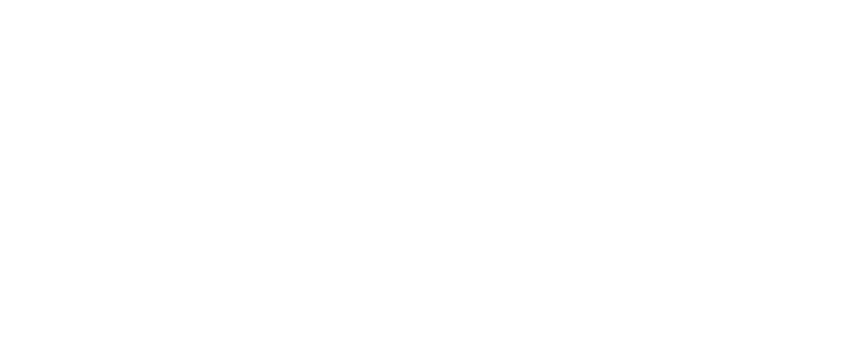
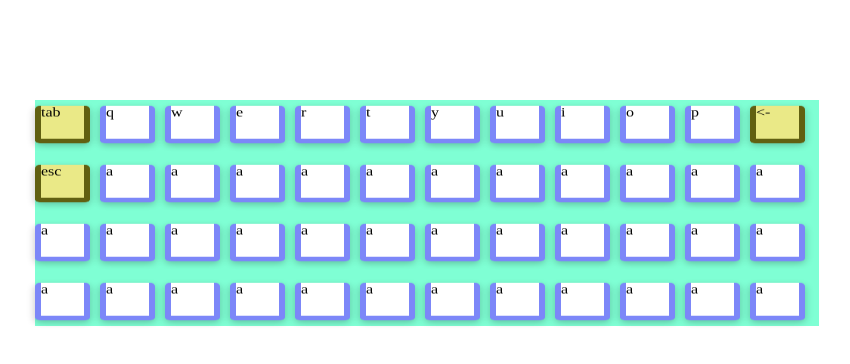
Before and after one commit to conceptroot/virtual-keyboard, a website built with webpack: page src/index.html in a window 1280 px wide. Shown: the whole page, without its empty margins (213-1063 px from the left). Built offline with nearby package versions, Linux system fonts and the light colour scheme.

Commit message:
feat: add key class in js. Create constructor, add some styles for keys

```diff
--- a/package.json
+++ b/package.json
@@ -22,6 +22,7 @@
     "@babel/core": "^7.21.4",
     "@babel/preset-env": "^7.21.4",
     "babel-loader": "^9.1.2",
+    "copy-webpack-plugin": "^11.0.0",
     "css-loader": "^6.7.3",
     "html-loader": "^4.2.0",
     "html-webpack-plugin": "^5.5.1",
--- a/src/index.html
+++ b/src/index.html
@@ -7,6 +7,7 @@
     <title>CVK</title>
 </head>
 <body>
-
+    <div class="keyboard">
+    </div>
 </body>
 </html>
--- a/src/index.js
+++ b/src/index.js
@@ -0,0 +1,12 @@
+import { Key } from "./js/key";
+import data from './js/layout.json'
+window.onload = async () => {
+    console.log(data)
+    const keys = []
+    for  (let key of data) {
+        keys.push(new Key(key))
+    }
+    console.log('#keys:', keys)
+
+
+}
--- /dev/null
+++ b/src/js/key.js
@@ -0,0 +1,35 @@
+export class Key {
+    constructor (key_config) {
+        this.id = key_config.id
+        this.layers = key_config.layers // dict
+        this.listner = "TODO"
+        this.style = key_config.style // primary, secondary
+        this.html = null
+        this.init()
+    }
+    init() {
+        this.createElement()
+        this.initEventlistners()
+    }
+    initEventlistners() {
+        this.html.addEventListener('click', (e) => {
+            this.html.classList.toggle('key_press')
+        })
+    }
+    createElement() {
+        const key = document.createElement('div')
+        key.setAttribute('id', this.id)
+        key.classList.add('key')
+        if (this.style === 'primary') {
+            key.classList.add('key_primary')
+        } else if (this.style === 'secondary') {
+            key.classList.add('key_secondary')
+        }
+        key.textContent = this.layers['en']
+        this.html = key
+        console.log('#key=', this.html)
+        // удалить TODO
+        document.querySelector('.keyboard').append(this.html)
+
+    }
+}
--- /dev/null
+++ b/src/js/layout.json
@@ -0,0 +1,383 @@
+[
+    {
+        "id": "tab",
+        "layers": {
+            "en": "tab"
+        },
+        "style": "secondary"
+    },
+    {
+        "id": "q",
+        "layers": {
+            "en": "q",
+            "ru": "й"
+        },
+        "style": "primary"
+    },
+    {
+        "id": "w",
+        "layers": {
+            "en": "w",
+            "ru": "ц"
+        },
+        "style": "primary"
+    },
+    {
+        "id": "e",
+        "layers": {
+            "en": "e",
+            "ru": "у"
+        },
+        "style": "primary"
+    },
+    {
+        "id": "r",
+        "layers": {
+            "en": "r",
+            "ru": "к"
+        },
+        "style": "primary"
+    },
+    {
+        "id": "t",
+        "layers": {
+            "en": "t",
+            "ru": "е"
+        },
+        "style": "primary"
+    },
+    {
+        "id": "y",
+        "layers": {
+            "en": "y",
+            "ru": "н"
+        },
+        "style": "primary"
+    },
+    {
+        "id": "u",
+        "layers": {
+            "en": "u",
+            "ru": "г"
+        },
+        "style": "primary"
+    },
+    {
+        "id": "i",
+        "layers": {
+            "en": "i",
+            "ru": "ш"
+        },
+        "style": "primary"
+    },
+    {
+        "id": "o",
+        "layers": {
+            "en": "o",
+            "ru": "щ"
+        },
+        "style": "primary"
+    },
+    {
+        "id": "p",
+        "layers": {
+            "en": "p",
+            "ru": "з"
+        },
+        "style": "primary"
+    },
+    {
+        "id": "backspace",
+        "layers": {
+            "en": "<-"
+        },
+        "style": "secondary"
+    },
+    {
+        "id": "escape",
+        "layers": {
+            "en": "esc"
+        },
+        "style": "secondary"
+    },
+    {
+        "id": "a",
+        "layers": {
+            "en": "a",
+            "ru": "ф"
+        },
+        "style": "primary"
+    },
+    {
+        "id": "a",
+        "layers": {
+            "en": "a",
+            "ru": "ф"
+        },
+        "style": "primary"
+    },
+    {
+        "id": "a",
+        "layers": {
+            "en": "a",
+            "ru": "ф"
+        },
+        "style": "primary"
+    },
+    {
+        "id": "a",
+        "layers": {
+            "en": "a",
+            "ru": "ф"
+        },
+        "style": "primary"
+    },
+    {
+        "id": "a",
+        "layers": {
+            "en": "a",
+            "ru": "ф"
+        },
+        "style": "primary"
+    },
+    {
+        "id": "a",
+        "layers": {
+            "en": "a",
+            "ru": "ф"
+        },
+        "style": "primary"
+    },
+    {
+        "id": "a",
+        "layers": {
+            "en": "a",
+            "ru": "ф"
+        },
+        "style": "primary"
+    },
+    {
+        "id": "a",
+        "layers": {
+            "en": "a",
+            "ru": "ф"
+        },
+        "style": "primary"
+    },
+    {
+        "id": "a",
+        "layers": {
+            "en": "a",
+            "ru": "ф"
+        },
+        "style": "primary"
+    },
+    {
+        "id": "a",
+        "layers": {
+            "en": "a",
+            "ru": "ф"
+        },
+        "style": "primary"
+    },
+    {
+        "id": "a",
+        "layers": {
+            "en": "a",
+            "ru": "ф"
+        },
+        "style": "primary"
+    },
+    {
+        "id": "a",
+        "layers": {
+            "en": "a",
+            "ru": "ф"
+        },
+        "style": "primary"
+    },
+    {
+        "id": "a",
+        "layers": {
+            "en": "a",
+            "ru": "ф"
+        },
+        "style": "primary"
+    },
+    {
+        "id": "a",
+        "layers": {
+            "en": "a",
+            "ru": "ф"
+        },
+        "style": "primary"
+    },
+    {
+        "id": "a",
+        "layers": {
+            "en": "a",
+            "ru": "ф"
+        },
+        "style": "primary"
+    },
+    {
+        "id": "a",
+        "layers": {
+            "en": "a",
+            "ru": "ф"
+        },
+        "style": "primary"
+    },
+    {
+        "id": "a",
+        "layers": {
+            "en": "a",
+            "ru": "ф"
+        },
+        "style": "primary"
+    },
+    {
+        "id": "a",
+        "layers": {
+            "en": "a",
+            "ru": "ф"
+        },
+        "style": "primary"
+    },
+    {
+        "id": "a",
+        "layers": {
+            "en": "a",
+            "ru": "ф"
+        },
+        "style": "primary"
+    },
+    {
+        "id": "a",
+        "layers": {
+            "en": "a",
+            "ru": "ф"
+        },
+        "style": "primary"
+    },
+    {
+        "id": "a",
+        "layers": {
+            "en": "a",
+            "ru": "ф"
+        },
+        "style": "primary"
+    },
+    {
+        "id": "a",
+        "layers": {
+            "en": "a",
+            "ru": "ф"
+        },
+        "style": "primary"
+    },
+    {
+        "id": "a",
+        "layers": {
+            "en": "a",
+            "ru": "ф"
+        },
+        "style": "primary"
+    },
+    {
+        "id": "a",
+        "layers": {
+            "en": "a",
+            "ru": "ф"
+        },
+        "style": "primary"
+    },
+    {
+        "id": "a",
+        "layers": {
+            "en": "a",
+            "ru": "ф"
+        },
+        "style": "primary"
+    },
+    {
+        "id": "a",
+        "layers": {
+            "en": "a",
+            "ru": "ф"
+        },
+        "style": "primary"
+    },
+    {
+        "id": "a",
+        "layers": {
+            "en": "a",
+            "ru": "ф"
+        },
+        "style": "primary"
+    },
+    {
+        "id": "a",
+        "layers": {
+            "en": "a",
+            "ru": "ф"
+        },
+        "style": "primary"
+    },
+    {
+        "id": "a",
+        "layers": {
+            "en": "a",
+            "ru": "ф"
+        },
+        "style": "primary"
+    },
+    {
+        "id": "a",
+        "layers": {
+            "en": "a",
+            "ru": "ф"
+        },
+        "style": "primary"
+    },
+    {
+        "id": "a",
+        "layers": {
+            "en": "a",
+            "ru": "ф"
+        },
+        "style": "primary"
+    },
+    {
+        "id": "a",
+        "layers": {
+            "en": "a",
+            "ru": "ф"
+        },
+        "style": "primary"
+    },
+    {
+        "id": "a",
+        "layers": {
+            "en": "a",
+            "ru": "ф"
+        },
+        "style": "primary"
+    },
+    {
+        "id": "a",
+        "layers": {
+            "en": "a",
+            "ru": "ф"
+        },
+        "style": "primary"
+    },
+    {
+        "id": "a",
+        "layers": {
+            "en": "a",
+            "ru": "ф"
+        },
+        "style": "primary"
+    }
+]
--- /dev/null
+++ b/src/sass/_base.scss
@@ -0,0 +1,5 @@
+body {
+    box-sizing: border-box;
+    margin: 0;
+    padding: 0;
+}
--- /dev/null
+++ b/src/sass/_keyboard.scss
@@ -0,0 +1,31 @@
+.keyboard {
+    margin: 100px auto;
+    display: flex;
+    flex-wrap: wrap;
+    gap: 10px;
+    width: 784px;
+    background-color: aquamarine;
+}
+.key {
+    $border-size: 6px;
+    width: 43px;
+    height: 43px;
+    transform: rotateX(40deg);
+    border-radius: 5px;
+    box-shadow: rgba(0, 0, 0, 0.24) 0px 3px 8px;
+    &_primary {
+        background-color: $color-primary;
+        border-left: $border-size solid $color-primary-border;
+        border-bottom: $border-size solid $color-primary-border;
+        border-right: $border-size solid $color-primary-border;
+    }
+    &_secondary {
+        background-color: $color-secondary;
+        border-left: $border-size solid $color-secondary-border;
+        border-bottom: $border-size solid $color-secondary-border;
+        border-right: $border-size solid $color-secondary-border;
+    }
+    &_press {
+        background-color: $color-primary-press;
+    }
+}
--- /dev/null
+++ b/src/sass/_variables.scss
@@ -0,0 +1,7 @@
+$color-primary: rgb(255, 255, 255);
+$color-primary-border: rgb(124, 135, 248);
+$color-primary-press: rgb(215, 218, 252);
+
+$color-secondary: rgb(234, 233, 135);
+$color-secondary-border: darken(rgb(234, 233, 135), 50%);
+$color-secondary-press: darken(rgb(234, 233, 135), 20%);
--- a/src/sass/main.scss
+++ b/src/sass/main.scss
@@ -0,0 +1,4 @@
+@import "./base";
+@import "./variables";
+
+@import "./keyboard";
```
Also changed, not shown: webpack.config.js (+10 -2 lines), 2 other files.
